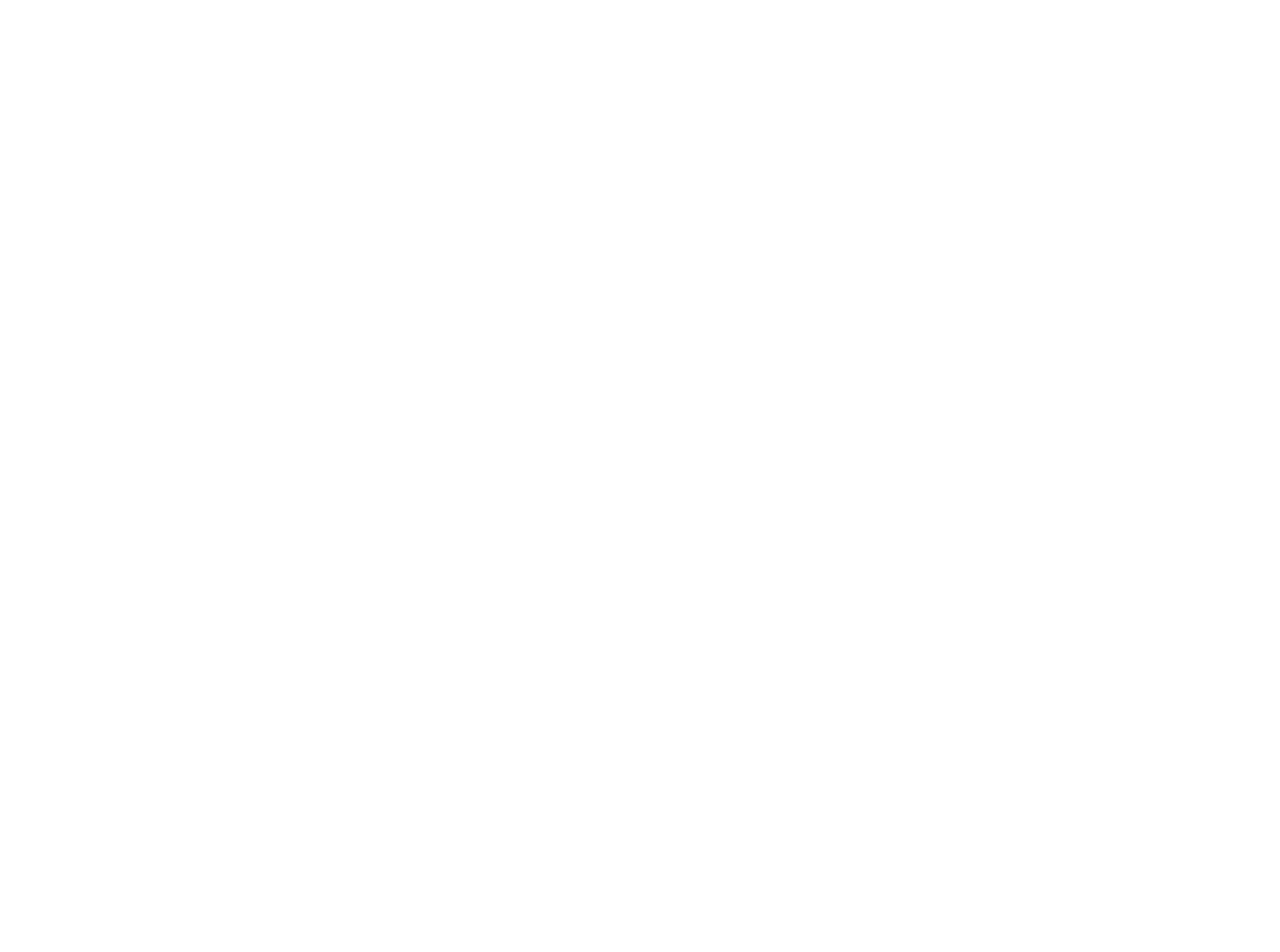
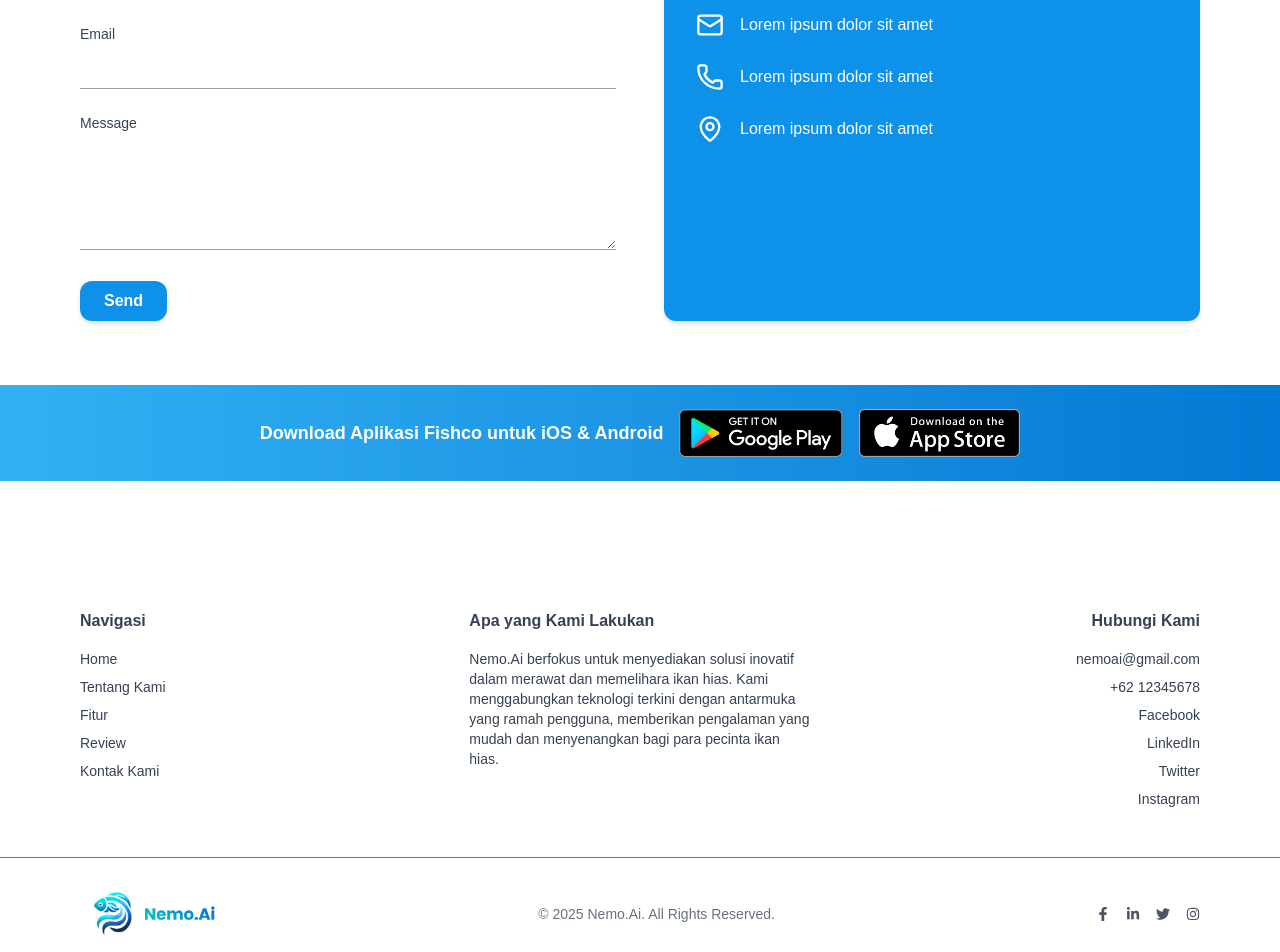
Before and after one commit to zollahrp/nemo-ai, a Next.js app: page / in a window 1280 px wide. Shown: the part 3940-4892 px from the top of the page. Before the commit the page ends 3611 px from the top, so only its background shows below. Built offline with nearby package versions, Linux system fonts and the light colour scheme.

Commit message:
contact & footer v1

```diff
--- a/package.json
+++ b/package.json
@@ -11,9 +11,11 @@
   "dependencies": {
     "@tabler/icons-react": "^3.34.0",
     "icons-react": "^3.7.1",
+    "lucide-react": "^0.525.0",
     "next": "15.4.1",
     "react": "19.1.0",
-    "react-dom": "19.1.0"
+    "react-dom": "19.1.0",
+    "react-icons": "^5.5.0"
   },
   "devDependencies": {
     "@eslint/eslintrc": "^3",
--- a/src/app/page.js
+++ b/src/app/page.js
@@ -17,9 +17,9 @@
         <Fitur />
         <Showcase />
         <FAQ />
-        {/* <Contact /> */}
+        <Contact />
       </main>
-      {/* <Footer /> */}
+      <Footer />
     </>
   );
 }
--- a/src/components/landing/Contact.jsx
+++ b/src/components/landing/Contact.jsx
@@ -0,0 +1,94 @@
+"use client";
+import { Mail, Phone, MapPin } from "lucide-react";
+
+export default function Contact() {
+    return (
+        <section
+            id="contact"
+            className="py-20 px-8 lg:px-20 max-w-screen-2xl mx-auto"
+        >
+            <p className="text-[#0E91E9] font-semibold text-lg mb-2">Contact Us</p>
+            <h2 className="text-3xl font-bold mb-4">Kontak kami</h2>
+            <p className="text-gray-500 max-w-xl mb-12">
+                Lorem ipsum dolor sit amet, consectetur adipiscing elit, sed do eiusmod
+                tempor incididunt ut labore et
+            </p>
+
+            <div className="grid grid-cols-1 lg:grid-cols-2 gap-12">
+                {/* FORM */}
+                <form className="space-y-6">
+                    <div>
+                        <label className="block mb-1 text-sm font-medium text-gray-700">
+                            Name
+                        </label>
+                        <input
+                            type="text"
+                            className="w-full border-b border-gray-400 focus:outline-none focus:border-[#0E91E9] py-2"
+                        />
+                    </div>
+                    <div>
+                        <label className="block mb-1 text-sm font-medium text-gray-700">
+                            Email
+                        </label>
+                        <input
+                            type="email"
+                            className="w-full border-b border-gray-400 focus:outline-none focus:border-[#0E91E9] py-2"
+                        />
+                    </div>
+                    <div>
+                        <label className="block mb-1 text-sm font-medium text-gray-700">
+                            Message
+                        </label>
+                        <textarea
+                            className="w-full border-b border-gray-400 focus:outline-none focus:border-[#0E91E9] py-2"
+                            rows="4"
+                        ></textarea>
+                    </div>
+                    <button
+                        type="submit"
+                        className="bg-[#0E91E9] hover:bg-[#0C7BC5] text-white font-semibold py-2 px-6 rounded-xl shadow-md"
+                    >
+                        Send
+                    </button>
+                </form>
+
+                {/* INFO */}
+                <div className="bg-[#0E91E9] text-white p-8 rounded-xl shadow-md space-y-6">
+                    <h3 className="text-xl font-semibold mb-4">Information</h3>
+                    <div className="flex items-center space-x-4">
+                        <Mail size={28} />
+                        <span>Lorem ipsum dolor sit amet</span>
+                    </div>
+                    <div className="flex items-center space-x-4">
+                        <Phone size={28} />
+                        <span>Lorem ipsum dolor sit amet</span>
+                    </div>
+                    <div className="flex items-center space-x-4">
+                        <MapPin size={28} />
+                        <span>Lorem ipsum dolor sit amet</span>
+                    </div>
+                </div>
+            </div>
+            <div className="w-screen relative left-1/2 right-1/2 -ml-[50vw] -mr-[50vw] mt-16">
+                <div className="bg-gradient-to-r from-[#32B1F3] to-[#0279D4] py-6 px-4 flex flex-col lg:flex-row items-center justify-center gap-4">
+                    <p className="text-white text-lg font-semibold">
+                        Download Aplikasi Fishco untuk iOS & Android
+                    </p>
+                    <div className="flex gap-4">
+                        <img
+                            src="/img/google-play.png"
+                            alt="Google Play"
+                            className="h-12 w-auto"
+                        />
+                        <img
+                            src="/img/app-store.png"
+                            alt="App Store"
+                            className="h-12 w-auto"
+                        />
+                    </div>
+                </div>
+            </div>
+
+        </section>
+    );
+}
--- a/src/components/ui/Footer.jsx
+++ b/src/components/ui/Footer.jsx
@@ -0,0 +1,59 @@
+import { FaFacebookF, FaLinkedinIn, FaTwitter, FaInstagram } from "react-icons/fa";
+
+export default function Footer() {
+    return (
+        <footer className="bg-white">
+            <div className="max-w-screen-2xl mx-auto px-8 lg:px-20 py-12 grid grid-cols-1 sm:grid-cols-2 lg:grid-cols-3 gap-12 text-sm text-gray-700">
+                <div>
+                    <h3 className="font-bold text-base mb-4">Navigasi</h3>
+                    <ul className="space-y-2">
+                        <li><a href="#home">Home</a></li>
+                        <li><a href="#about">Tentang Kami</a></li>
+                        <li><a href="#features">Fitur</a></li>
+                        <li><a href="#review">Review</a></li>
+                        <li><a href="#contact">Kontak Kami</a></li>
+                    </ul>
+                </div>
+
+                <div>
+                    <h3 className="font-bold text-base mb-4">Apa yang Kami Lakukan</h3>
+                    <p>
+                        Nemo.Ai berfokus untuk menyediakan solusi inovatif dalam merawat dan
+                        memelihara ikan hias. Kami menggabungkan teknologi terkini dengan antarmuka
+                        yang ramah pengguna, memberikan pengalaman yang mudah dan menyenangkan bagi
+                        para pecinta ikan hias.
+                    </p>
+                </div>
+
+                <div className="text-right">
+                    <h3 className="font-bold text-base mb-4">Hubungi Kami</h3>
+                    <ul className="space-y-2">
+                        <li>nemoai@gmail.com</li>
+                        <li>+62 12345678</li>
+                        <li><a href="#">Facebook</a></li>
+                        <li><a href="#">LinkedIn</a></li>
+                        <li><a href="#">Twitter</a></li>
+                        <li><a href="#">Instagram</a></li>
+                    </ul>
+                </div>
+            </div>
+
+            <div className="border-t py-6 px-8 lg:px-20 flex flex-col sm:flex-row items-center justify-between text-sm text-gray-500 max-w-screen-2xl mx-auto">
+                <div className="flex items-center gap-2">
+                    <img src="/img/logo.png" alt="Nemo.Ai Logo" className="h-16 w-auto" />
+                </div>
+
+                <div className="mt-4 sm:mt-0">
+                    © 2025 Nemo.Ai. All Rights Reserved.
+                </div>
+
+                <div className="flex gap-4 mt-4 sm:mt-0 text-gray-600">
+                    <a href="#"><FaFacebookF /></a>
+                    <a href="#"><FaLinkedinIn /></a>
+                    <a href="#"><FaTwitter /></a>
+                    <a href="#"><FaInstagram /></a>
+                </div>
+            </div>
+        </footer>
+    )
+}
```
Also changed, not shown: public/img/logo.png (added), 1 other file (tests, documents, lock files or other folders).
